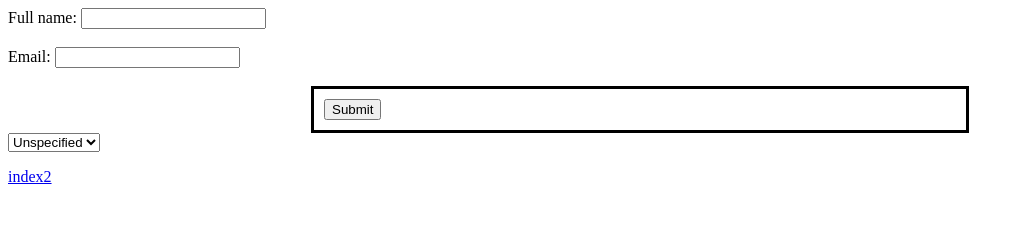
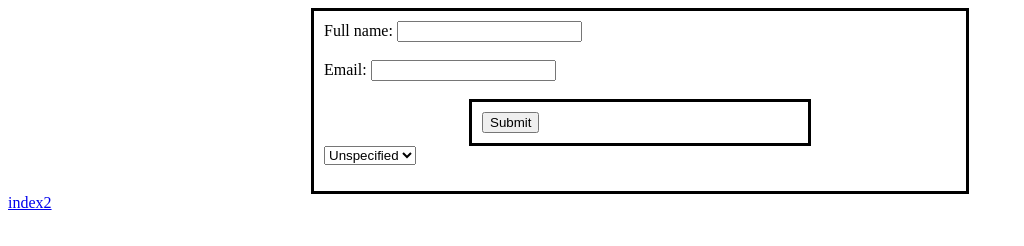
Before and after one commit to Jean-LoupJohnston/387A1, a plain HTML site: page Assignment1/build/web/index1.html in a window 1280 px wide. Shown: the whole page, without its empty margins (0-1024 px from the left). Drawn offline with Linux system fonts and the light colour scheme.

Commit message:
fixed css

```diff
--- a/Assignment1/build/web/index1.html
+++ b/Assignment1/build/web/index1.html
@@ -6,18 +6,25 @@
 </head>
 
 <body>
-  <form action="./MyServlet" method="get">
+    <div>
+    <form action="./MyServlet" method="get">
       Full name: <input type="text" name="fname"></input><br></br>
       Email: <input type="email" name="email"></input><br></br>
       <div class="try"> <input type="submit" value="Submit"></input> </div>
       <select name="format" >
+
+
+
   <option disabled selected value>Unspecified</option>
   <option value="xml">xml</option>
   <option value="html">html</option>
   <option value="text">text</option>
 
 </select>
+
 </form>
+
+    </div>
     <a href=index2.html> index2 </a>
 </body>
 
--- a/Assignment1/build/web/newcss.css
+++ b/Assignment1/build/web/newcss.css
@@ -18,3 +18,7 @@ div{
   border: 3px solid black;
   padding: 10px;
 }
+
+div .try{
+    text-align: left;
+}
--- a/Assignment1/web/newcss.css
+++ b/Assignment1/web/newcss.css
@@ -18,3 +18,7 @@ div{
   border: 3px solid black;
   padding: 10px;
 }
+
+div .try{
+    text-align: left;
+}
```
Also changed, not shown: Assignment1/web/index1.html (+8 -1 lines), 1 other file.
